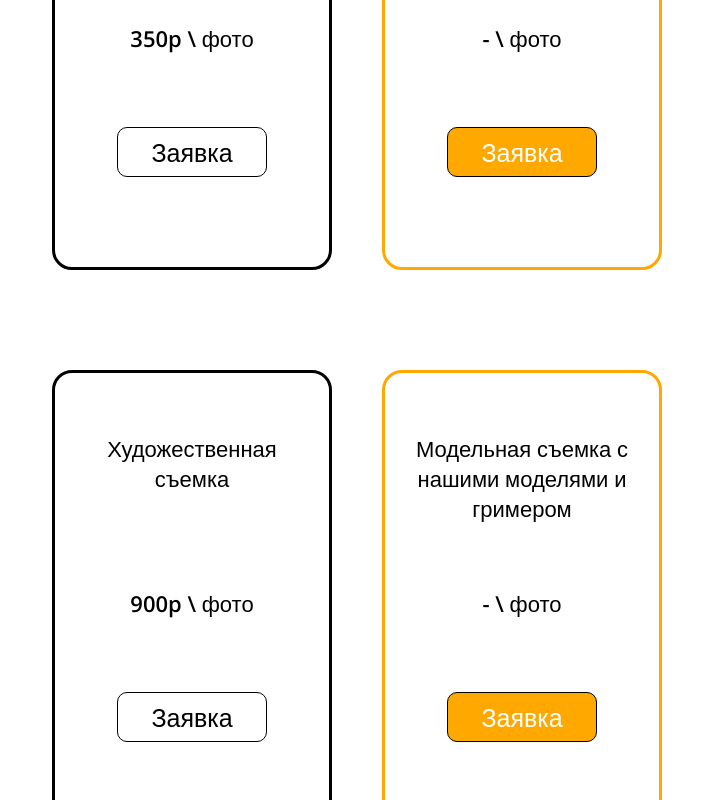
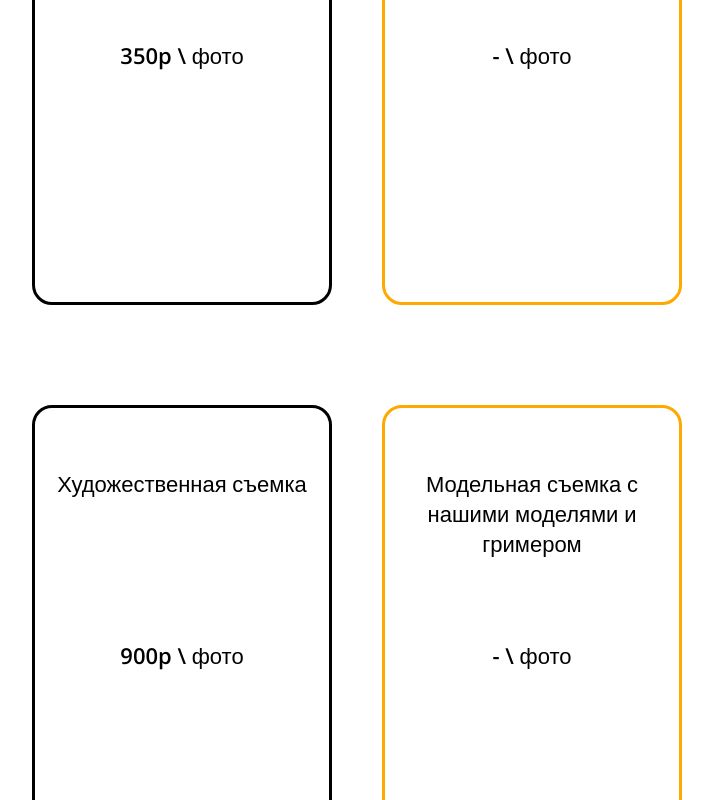
Before and after one commit to Kolpriks/site_for_lera, a React (Create React App) app: page / in a window 1280 px wide. Shown: the part 7440-8240 px from the top of the page, without its empty margins (283-996 px from the left). Built offline with nearby package versions, Linux system fonts and the light colour scheme; the HTML template or start-up script is replaced by a standard one.

Commit message:
HotFix #8

```diff
--- a/src/components/price/PriceCard.jsx
+++ b/src/components/price/PriceCard.jsx
@@ -12,8 +12,8 @@ const PriceCard = ({name, price, typeOfCard, typeOfButton}) => {
 			: ['price-card__text', 'white'].join(' ')}>
 				<p className='name'>{name}</p>
 				<p className='price'>{price}</p>
-				<MainButton onModalToggle={(modalState) => setModalActive(modalState)}
-				text='Заявка' type={typeOfButton} />
+				{/* <MainButton onModalToggle={(modalState) => setModalActive(modalState)}
+				text='Заявка' type={typeOfButton} /> */}
 			</div>
 		</div>
 	)
```
Also changed, not shown: src/components/price/Price.css (+4 -4 lines).
